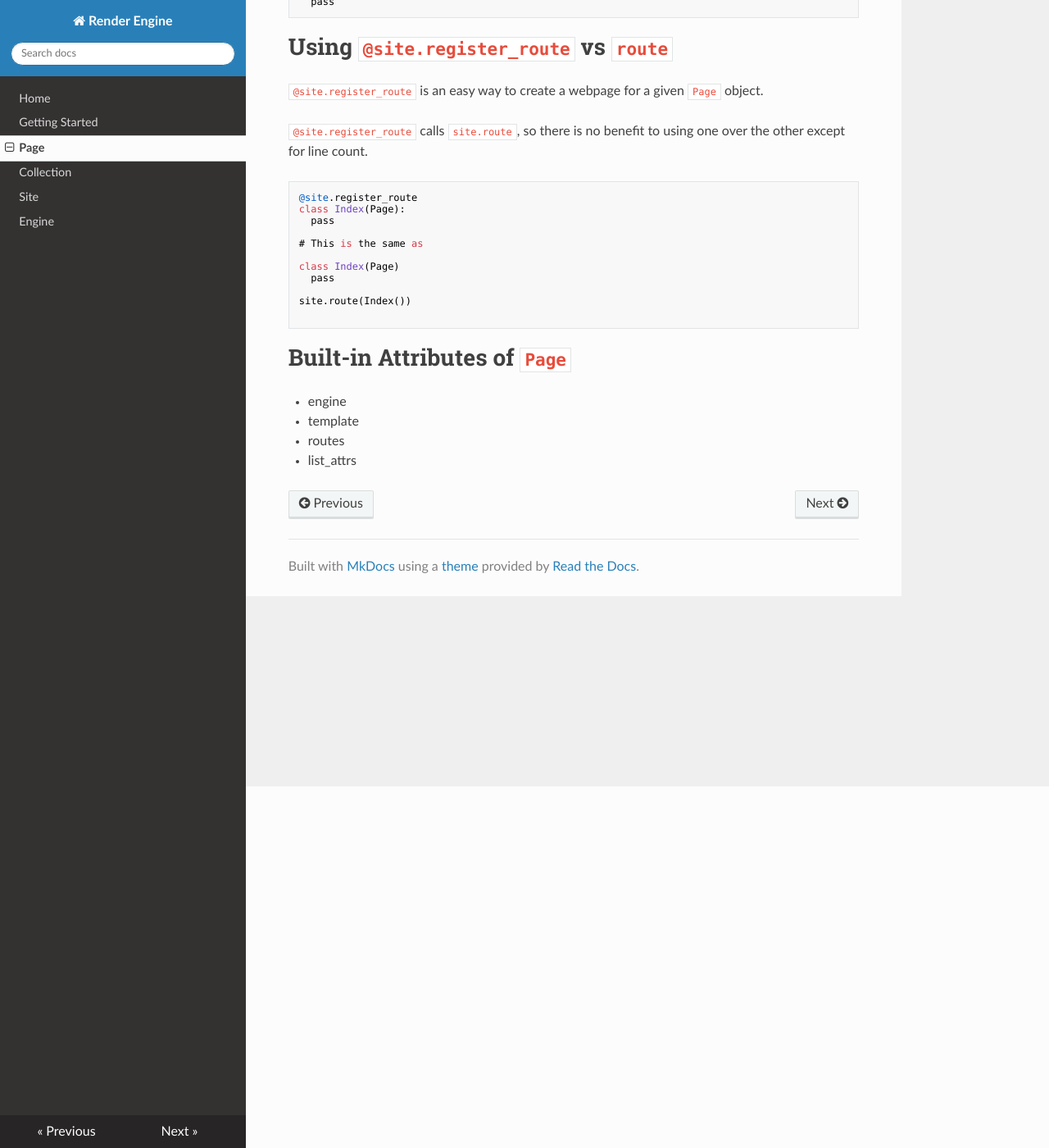
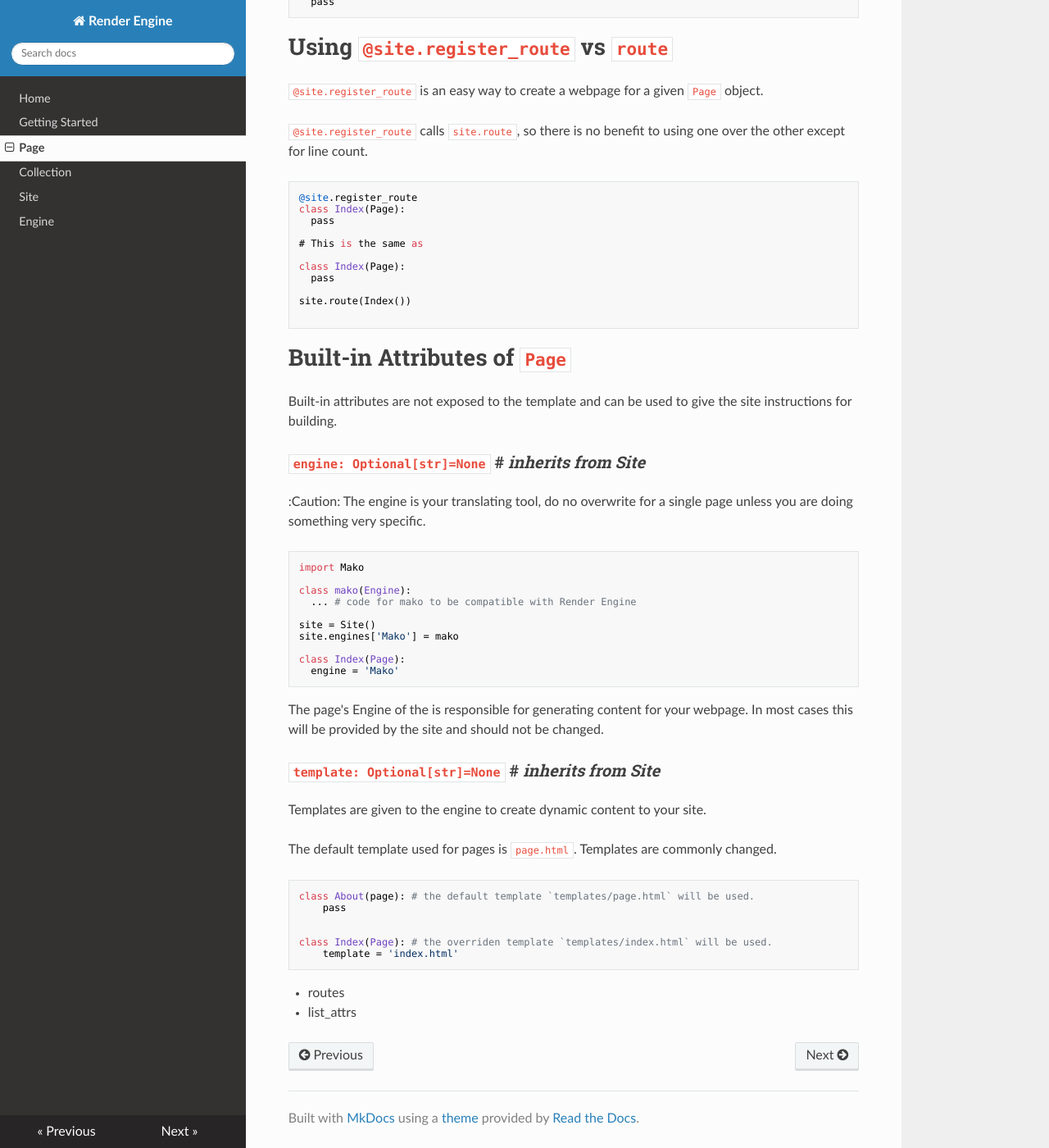
Before and after one commit to render-engine/render-engine, an MkDocs documentation site: the page built from docs/page.md, in a window 1280 px wide and 1400 px high, scrolled down 441 px. Shown: the whole window at 82% size. Built offline with MkDocs 1.6.1, drawn with Linux system fonts in a browser that asks for light colours; nearby versions of some CDN libraries.

````diff
--- a/docs/page.md
+++ b/docs/page.md
@@ -36,7 +36,7 @@
 
 # This is the same as
 
-class Index(Page)
+class Index(Page):
   pass
 
 site.route(Index())
@@ -46,7 +46,46 @@
 Built-in Attributes of `Page`
 ======
 
-* engine
-* template
+Built-in attributes are not exposed to the template and can be used to give the
+site instructions for building.
+
+### `engine: Optional[str]=None` # _inherits from Site_
+
+:Caution: The engine is your translating tool, do no overwrite for a single
+page unless you are doing something very specific.
+
+```
+import Mako
+
+class mako(Engine):
+  ... # code for mako to be compatible with Render Engine
+
+site = Site()
+site.engines['Mako'] = mako
+
+class Index(Page):
+  engine = 'Mako'
+```
+
+The page's Engine of the is responsible for generating content for your
+webpage. In most cases this will be provided by the site and should not be
+changed.
+
+### `template: Optional[str]=None` # _inherits from Site_
+
+Templates are given to the engine to create dynamic content to your site.
+
+The default template used for pages is `page.html`. Templates are commonly
+changed.
+
+```
+class About(page): # the default template `templates/page.html` will be used.
+    pass
+
+
+class Index(Page): # the overriden template `templates/index.html` will be used.
+    template = 'index.html'
+```
+
 * routes
 * list_attrs
````
Also changed, not shown: docs/index.md (+1 -1 lines), 4 other files.
